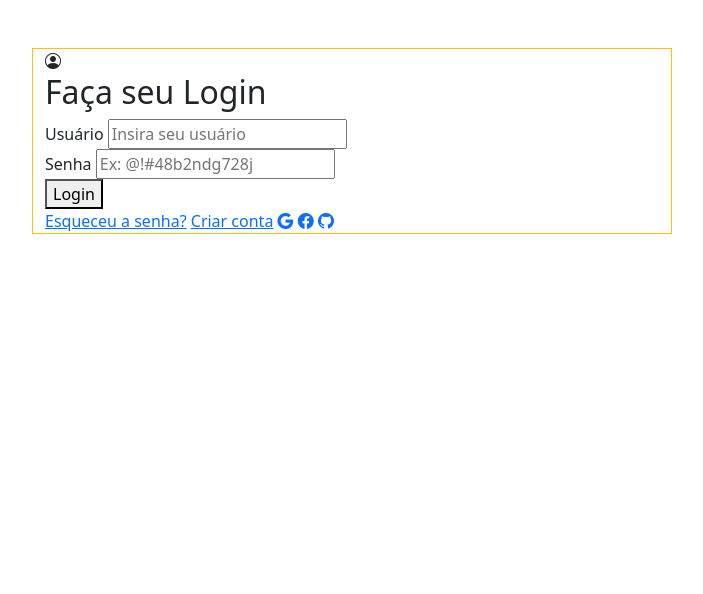
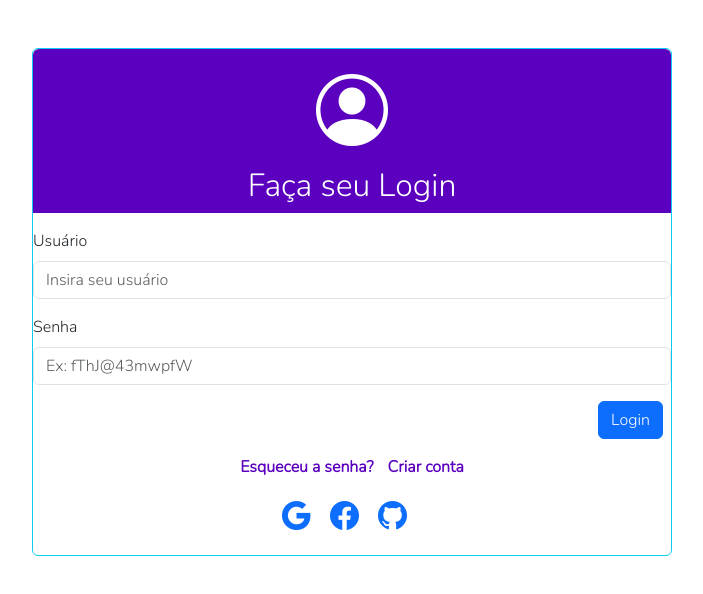
Before and after one commit to raphaelloanthony/aula-02boostrap, a plain HTML site: page index.html in a window 1280 px wide. Shown: the whole page, without its empty margins (288-991 px from the left). Drawn offline with nearby package versions, Linux system fonts and the light colour scheme.

Commit message:
02 - estilização dos componentes do formulário com boostrap e CSS externo. Finalização do layout.

```diff
--- /dev/null
+++ b/css/styles.css
@@ -0,0 +1,50 @@
+@font-face {
+    font-family: Nunito;
+    src: url(../fonts/Nunito-Light.ttf);
+}
+
+:root {
+
+    --color-purple-700: #5a00be;
+
+    --color-light-100: #fff;
+
+}
+
+body {
+
+    font-family: Nunito;
+
+}
+
+.login-icon {
+
+    font-size: 72px;
+
+}
+
+.login-header {
+
+    color: var(--color-light-100);
+    width: 100%;
+    margin: 0;
+    padding: 0;
+    background-color: var(--color-purple-700);
+    display: flex;
+    flex-direction: column;
+    justify-content: center;
+    padding-top: 10px;
+}
+
+.link-text {
+    text-decoration: none;
+    color: var(--color-purple-700);
+    margin: 0 5px;
+    font-weight: 700;
+}
+
+.link-icon {
+
+    font-size: 29px;
+    margin-right: 15px;
+}
--- a/index.html
+++ b/index.html
@@ -11,40 +11,48 @@
 
     <link href="https://cdn.jsdelivr.net/npm/bootstrap@5.3.3/dist/css/bootstrap.min.css" rel="stylesheet"
         integrity="sha384-QWTKZyjpPEjISv5WaRU9OFeRpok6YctnYmDr5pNlyT2bRjXh0JMhjY6hW+ALEwIH" crossorigin="anonymous">
+
+
+    <link rel="stylesheet" href="./css/styles.css">
+
 </head>
 
 <body>
 
-    <div class="container border border-warning w-50 mt-5">
-        <i class="bi bi-person-circle"></i>
+
+
+    <div class="container border border-info w-50 mt-5 rounded p-0">
+        <div class="text-center login-header rounded-top ">
+            <i class="bi bi-person-circle  login-icon"></i>
             <h2>Faça seu Login</h2>
-        <div>
+        </div>
         <form action="">
-                <div>
-                    <label for="usuario">Usuário</label>
+            <div class="my-3">
+                <label for="usuario" class="form-label">Usuário</label>
                 <input type="text" id="usuario" name="usuario" placeholder="Insira seu usuário" minlength="2"
-                        maxlength="30" required>
+                    maxlength="30" required class="form-control">
             </div>
-            </form>
-            <div>
-                <label for="senha">Senha</label>
-                <input type="password" id="senha" name="senha" placeholder="Ex: @!#48b2ndg728j" required>
+            <div class="my-3">
+                <label for="senha" class="form-label">Senha</label>
+                <input type="password" id="senha" name="senha" placeholder="Ex: fThJ@43mwpfW" required class="form-control">
 
         </div>
 
-            <div>
+        <div class="d-flex justify-content-end px-2">
 
-                <button type="submit">Login</button>
+            <button type="submit" class="btn btn-primary">Login</button>
 
         </div>
-
-            <a href="">Esqueceu a senha?</a>
-            <a href="">Criar conta</a>
-            <a href=""><i class="bi bi-google"></i></a>
-            <a href=""><i class="bi bi-facebook"></i></a>
-            <a href=""><i class="bi bi-github"></i></a>
+        <div class="text-center mt-3">
+            <a href="" class="link-text">Esqueceu a senha?</a>
+            <a href="" class="link-text">Criar conta</a>
+            <div class="my-3">
+                <a href=""><i class="bi bi-google link-icon"></i></a>
+                <a href=""><i class="bi bi-facebook link-icon"></i></a>
+                <a href=""><i class="bi bi-github link-icon"></i></a>
 
             </div>
+        </form>
 
         </div>
 
```
Also changed, not shown: fonts/Nunito-Light.ttf (added). Lines whose indentation alone changed are shown as unchanged.
